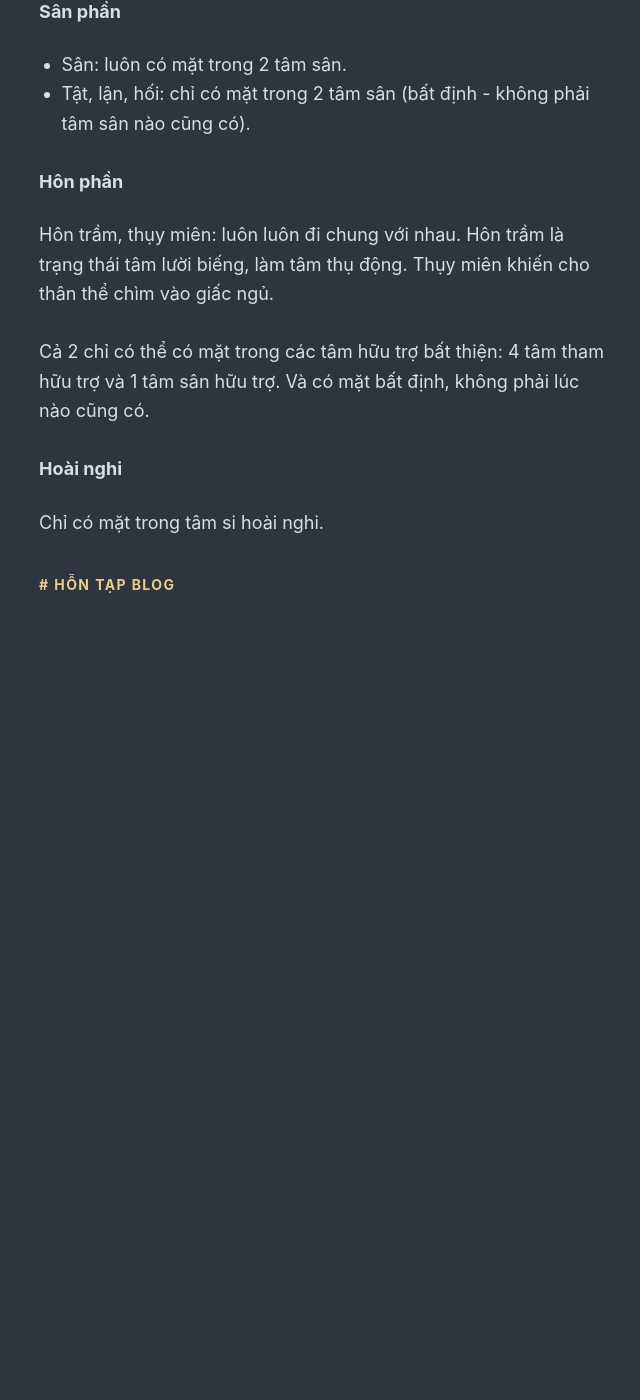
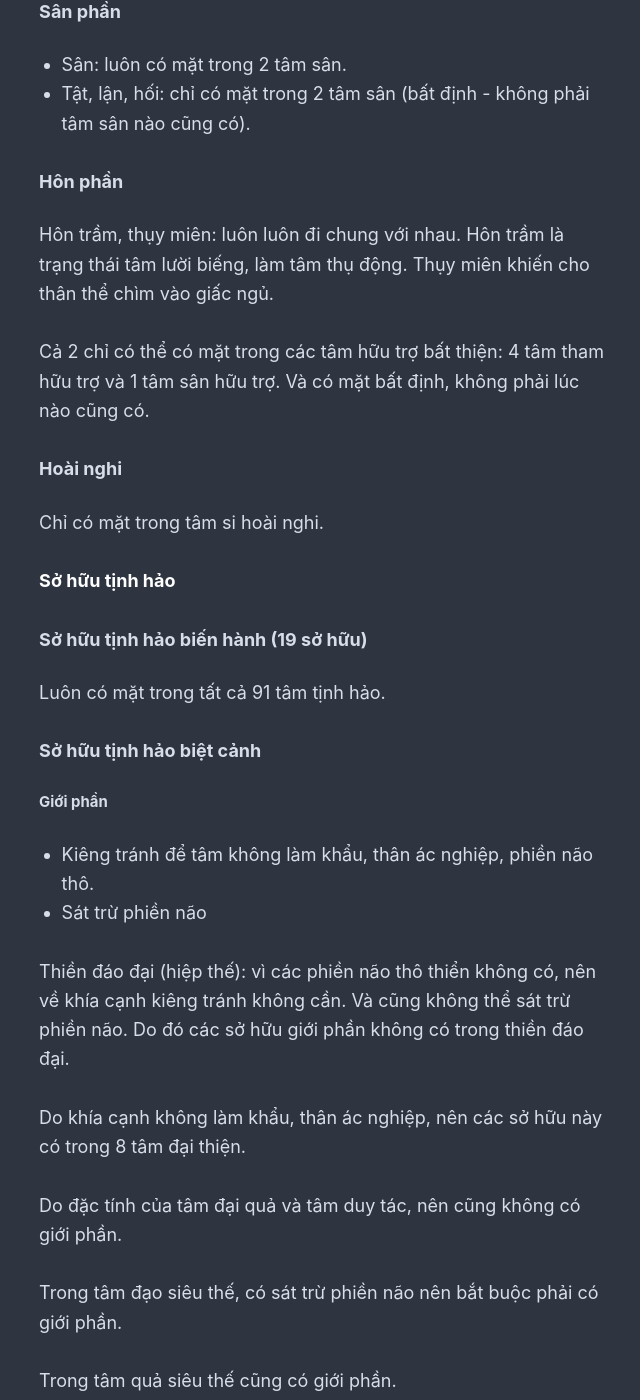
Before and after one commit to rilwis/hontap.info, a Jekyll site: the page built from _posts/2020-06-08-vi-dieu-phap-khai-luoc.md, in a window 1280 px wide and 1400 px high, scrolled down 2652 px. Shown: the whole window, without its empty margins (317-957 px from the left). Built offline with Jekyll 4.4.1, drawn with Linux system fonts in a browser that asks for light colours; our own code applies the rules of GitHub Pages for plain Markdown files; before the commit the page ends 3282 px from its top, so only the background shows below that; some of the changed text lies outside the part shown.

Commit message:
Update 2020-06-08-vi-dieu-phap-khai-luoc.md

```diff
--- a/_posts/2020-06-08-vi-dieu-phap-khai-luoc.md
+++ b/_posts/2020-06-08-vi-dieu-phap-khai-luoc.md
@@ -87,3 +87,52 @@ Cả 2 chỉ có thể có mặt trong các tâm hữu trợ bất thiện: 4 t
 #### Hoài nghi
 
 Chỉ có mặt trong tâm si hoài nghi.
+
+### Sở hữu tịnh hảo
+
+#### Sở hữu tịnh hảo biến hành (19 sở hữu)
+
+Luôn có mặt trong tất cả 91 tâm tịnh hảo.
+
+#### Sở hữu tịnh hảo biệt cảnh
+
+##### Giới phần
+
+- Kiêng tránh để tâm không làm khẩu, thân ác nghiệp, phiền não thô.
+- Sát trừ phiền não
+
+Thiền đáo đại (hiệp thế): vì các phiền não thô thiển không có, nên về khía cạnh kiêng tránh không cần. Và cũng không thể sát trừ phiền não. Do đó các sở hữu giới phần không có trong thiền đáo đại.
+
+Do khía cạnh không làm khẩu, thân ác nghiệp, nên các sở hữu này có trong 8 tâm đại thiện.
+
+Do đặc tính của tâm đại quả và tâm duy tác, nên cũng không có giới phần.
+
+Trong tâm đạo siêu thế, có sát trừ phiền não nên bắt buộc phải có giới phần.
+
+Trong tâm quả siêu thế cũng có giới phần.
+
+Tóm lại, giới phần có mặt trong:
+
+- 8 tâm đại thiện (do cần phải có để kiêng tránh)
+- 40 tâm siêu thế (vì khía cạnh sát trừ phiền não).
+
+##### Vô lượng phần
+
+Là 2 trong 4 đề mục thiền chỉ, nên có trong các tâm thiền, nhưng không có mặt trong các tâm ngũ thiền và thiền vô sắc giới.
+
+Không có trong tâm quả dục giới, nhưng vẫn có trong tâm quả sắc giới.
+
+Tóm lại, vô lượng phần có mặt trong:
+
+- 8 tâm đại thiện
+- 8 tâm duy tác
+- 12 tâm đáo đại (trừ 15 tâm ngũ thiền = 3 tâm ngũ thiền sắc giới và 12 tâm vô sắc giới)
+
+##### Vô si (trí tuệ)
+
+Luôn có mặt trong các tâm hợp trí, bao gồm:
+
+- 12 tâm dục giới tịnh hảo
+- 15 tâm sắc giới
+- 12 tâm vô sắc giới
+- 40 tâm siêu thế
```
